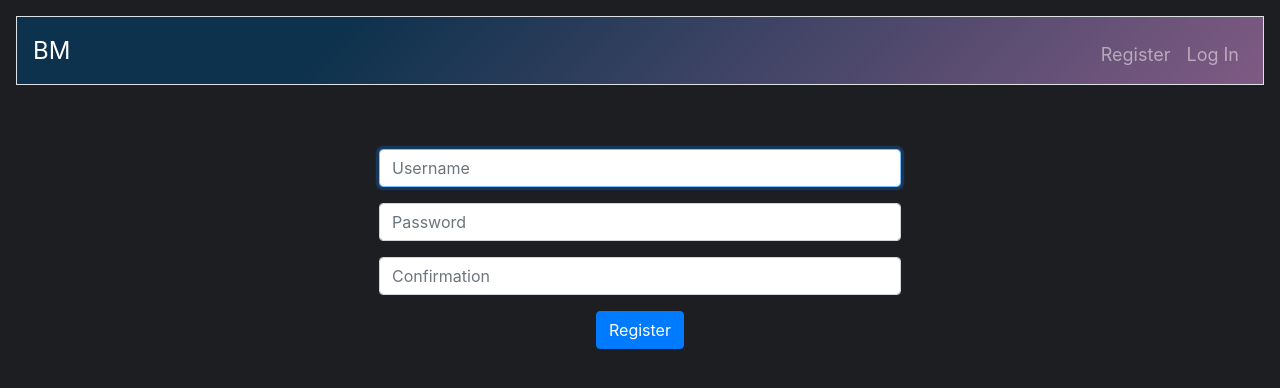
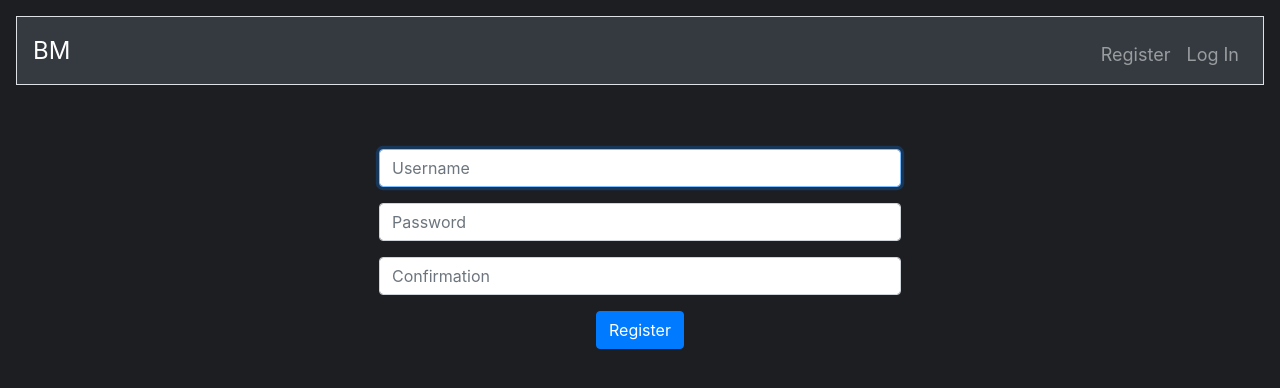
Before and after one commit to alfiomartini/cs50Final, a Flask app: page /register in a window 1280 px wide. Shown: the top 388 px of the page. Run offline with Flask 2, Linux system fonts and the light colour scheme; some libraries are stand-ins or nearby versions.

Commit message:
Changed color of navbar:bg-dark

```diff
--- a/static/styles.css
+++ b/static/styles.css
@@ -5,14 +5,14 @@ nav .navbar-brand
 }
 
 
-nav.navbar{
+/* nav.navbar{
     background-color: #7f5a83;
     background-image: linear-gradient(315deg, #7f5a83 0%, #0d324d 74%);
 }
 
 .nav-link {
     color: whitesmoke;
-}
+} */
 
 .dropdown-menu a:hover{
     background-color:blue;
--- a/templates/layout.html
+++ b/templates/layout.html
@@ -37,7 +37,7 @@
     </head>
     <body>
 
-        <nav class="navbar navbar-expand-md  navbar-dark border m-3">
+        <nav class="navbar navbar-expand-md  navbar-dark bg-dark border m-3">
             <a class="navbar-brand" href="/">BM</a>
             <button aria-controls="navbar" aria-expanded="false" aria-label="Toggle navigation"
                  class="navbar-toggler" data-target="#navbar" data-toggle="collapse"
```
Also changed, not shown: database/cs50final.db.
